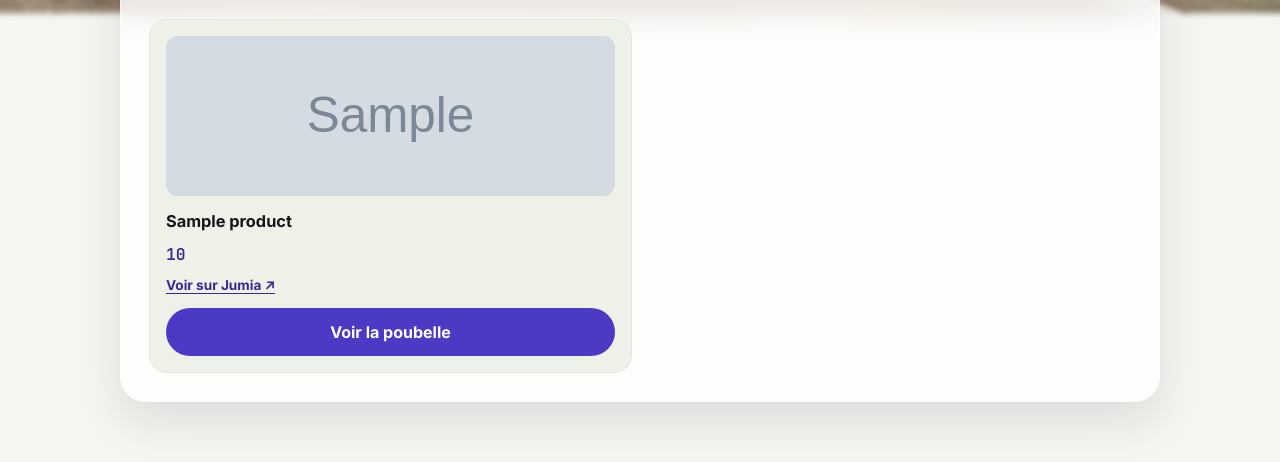
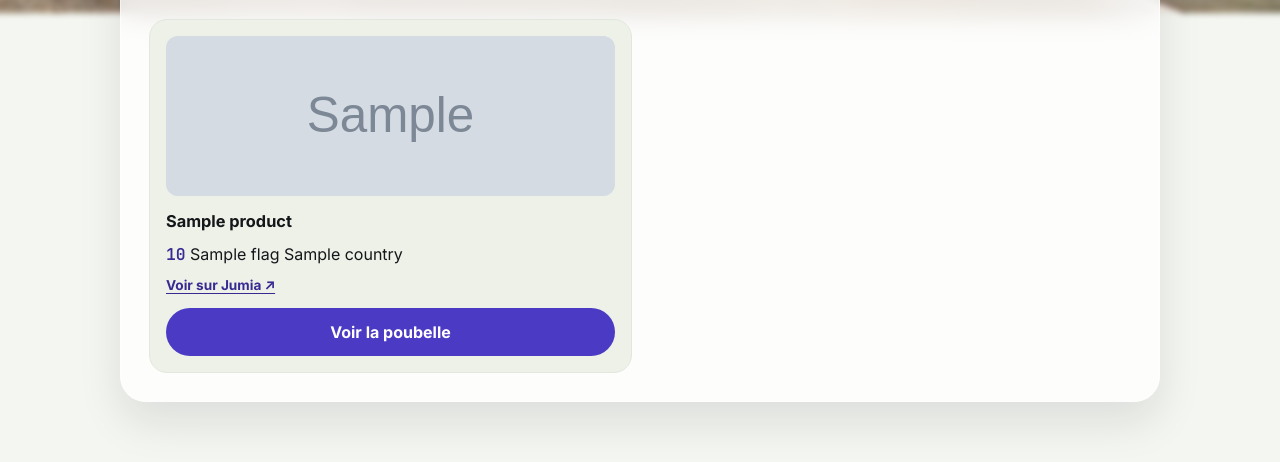
Before and after one commit to abdoulkarimo745-hub/ecosort-search, a Flask app: template app/templates/search.html in a window 1280 px wide. Shown: the part 811-1273 px from the top of the page. Run offline with Flask 3, Linux system fonts and the light colour scheme; the template is opened without the code that fills it: most values are stand-ins (such as "Sample title", 1, 10 or a date in 2020); grey boxes marked "Sample" are stand-in pictures.

Commit message:
feat(ui): badge pays sur les résultats et la page classify

```diff
--- a/app/templates/result.html
+++ b/app/templates/result.html
@@ -25,6 +25,9 @@
   <div>
     <strong>{{ selected.name }}</strong>
     <span class="price mono">{{ selected.price }}</span>
+    {% if selected.country %}
+    <span class="country-tag">{{ selected.flag }} {{ selected.country }}</span>
+    {% endif %}
     {% if selected.url %}
     <a class="jumia-link" href="{{ selected.url }}" target="_blank" rel="noopener">Voir le produit sur Jumia ↗</a>
     {% endif %}
--- a/app/templates/search.html
+++ b/app/templates/search.html
@@ -45,6 +45,9 @@
       <div class="result-body">
         <strong>{{ product.name }}</strong>
         <span class="price mono">{{ product.price }}</span>
+        {% if product.country %}
+        <span class="country-tag" title="Produit trouvé sur Jumia {{ product.country }}">{{ product.flag }} {{ product.country }}</span>
+        {% endif %}
         {% if product.url %}
         <a class="jumia-link" href="{{ product.url }}" target="_blank" rel="noopener">Voir sur Jumia ↗</a>
         {% endif %}
@@ -54,6 +57,8 @@
         <input type="hidden" name="price" value="{{ product.price }}">
         <input type="hidden" name="image" value="{{ product.image }}">
         <input type="hidden" name="url" value="{{ product.url or '' }}">
+        <input type="hidden" name="country" value="{{ product.country or '' }}">
+        <input type="hidden" name="flag" value="{{ product.flag or '' }}">
         <input type="hidden" name="query" value="{{ query }}">
         <input type="hidden" name="category" value="">
         <input type="hidden" name="confidence" value="">
```
